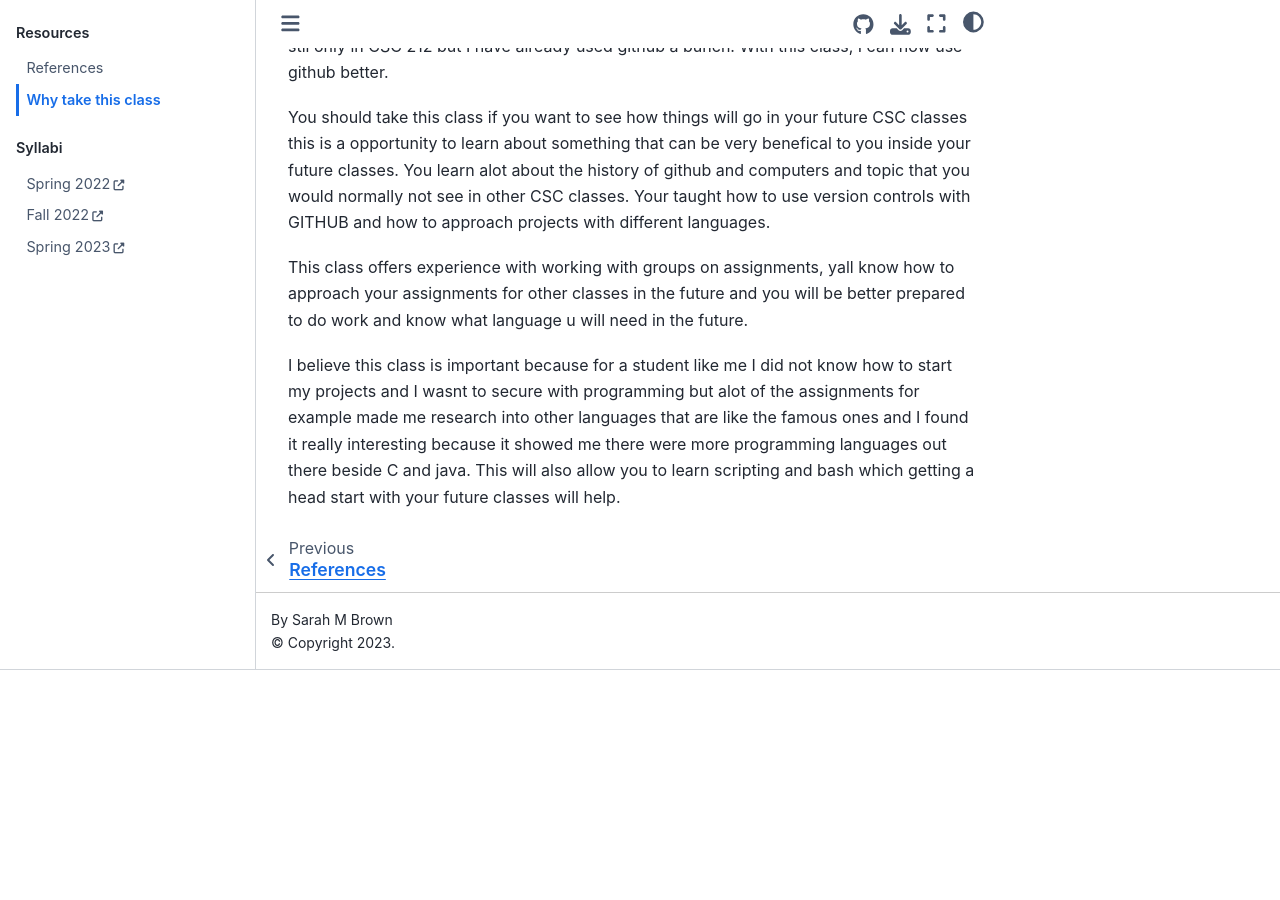
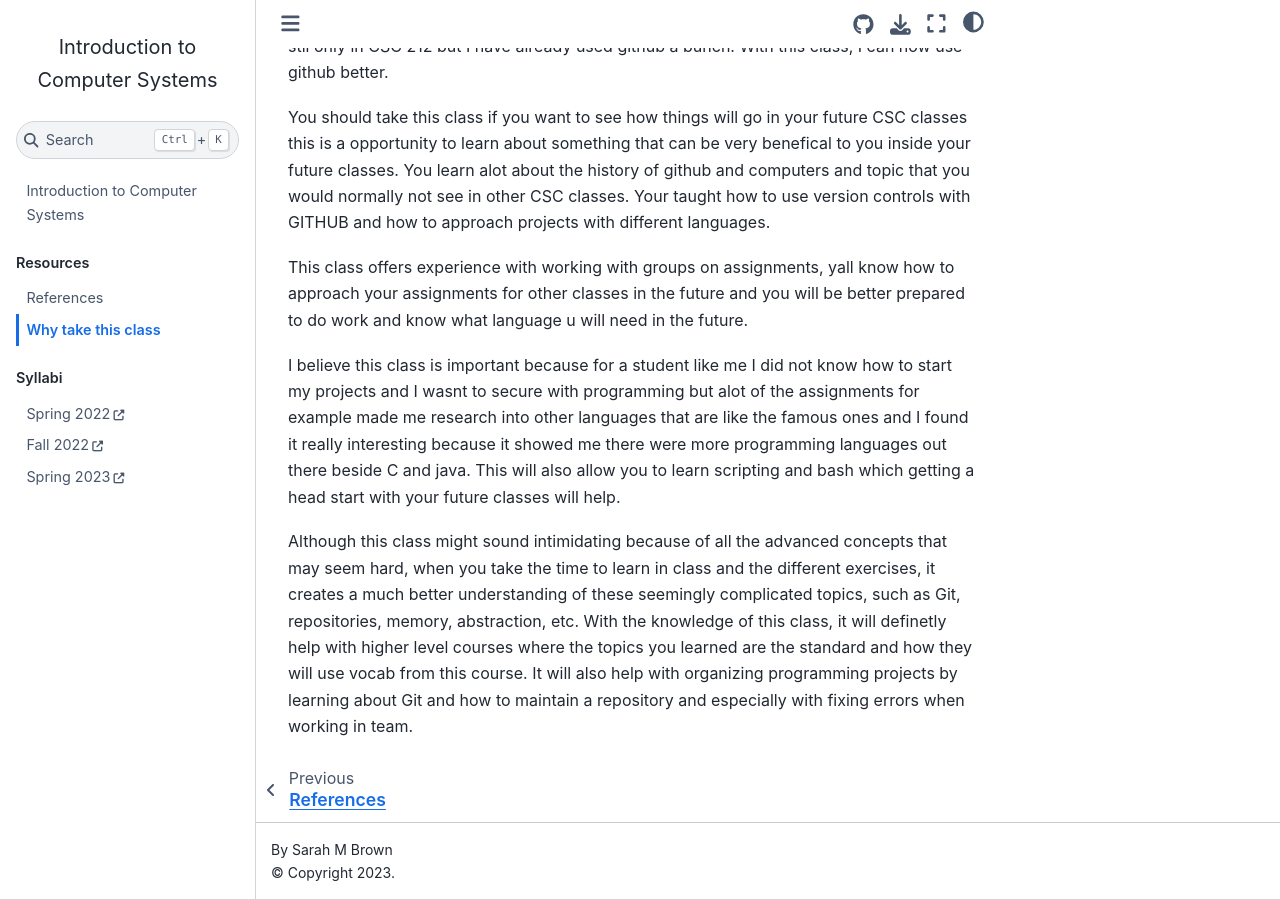
Before and after one commit to klattuada/introcompsys.github.io, a Jupyter Book: the page built from fromstudents.md, in a window 1280 px wide and 900 px high, scrolled down 1750 px. Built offline with Jupyter Book 1.0.4 settings and Sphinx 7.4.7 and the Sphinx Book theme 1.1.4, drawn with Linux system fonts in a browser that asks for light colours; before the commit the page ends 2420 px from its top, so only the background shows below that.

Commit message:
Updated from klattuada in fromstudents.md

```diff
--- a/fromstudents.md
+++ b/fromstudents.md
@@ -60,3 +60,6 @@
 
 
 I believe this class is important because for a student like me I did not know how to start my projects and I wasnt to secure with programming but alot of the assignments for example made me research into other languages that are like the famous ones and I found it really interesting because it showed me there were more programming languages out there beside C and java. This will also allow you to learn scripting and bash which getting a head start with your future classes will help.
+
+
+Although this class might sound intimidating because of all the advanced concepts that may seem hard, when you take the time to learn in class and the different exercises, it creates a much better understanding of these seemingly complicated topics, such as Git, repositories, memory, abstraction, etc. With the knowledge of this class, it will definetly help with higher level courses where the topics you learned are the standard and how they will use vocab from this course. It will also help with organizing programming projects by learning about Git and how to maintain a repository and especially with fixing errors when working in team.
```
